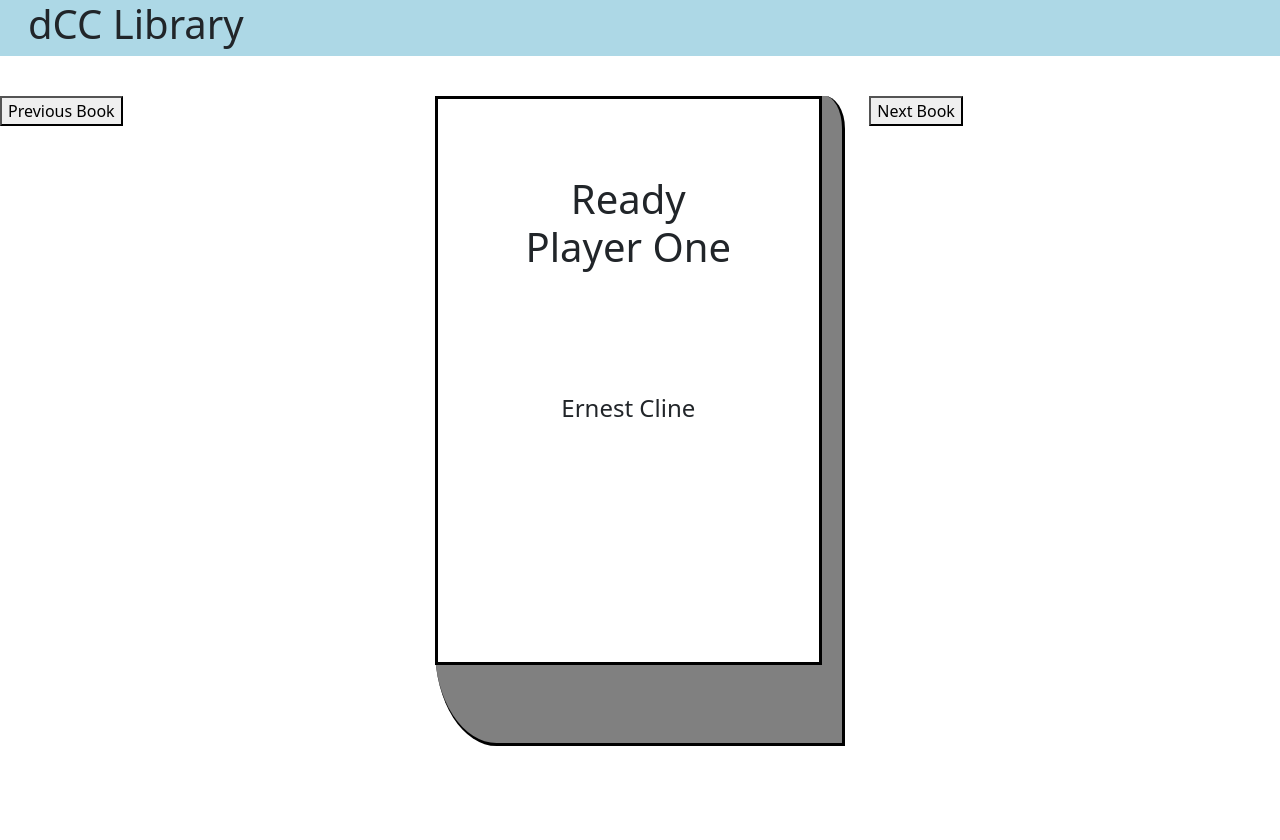
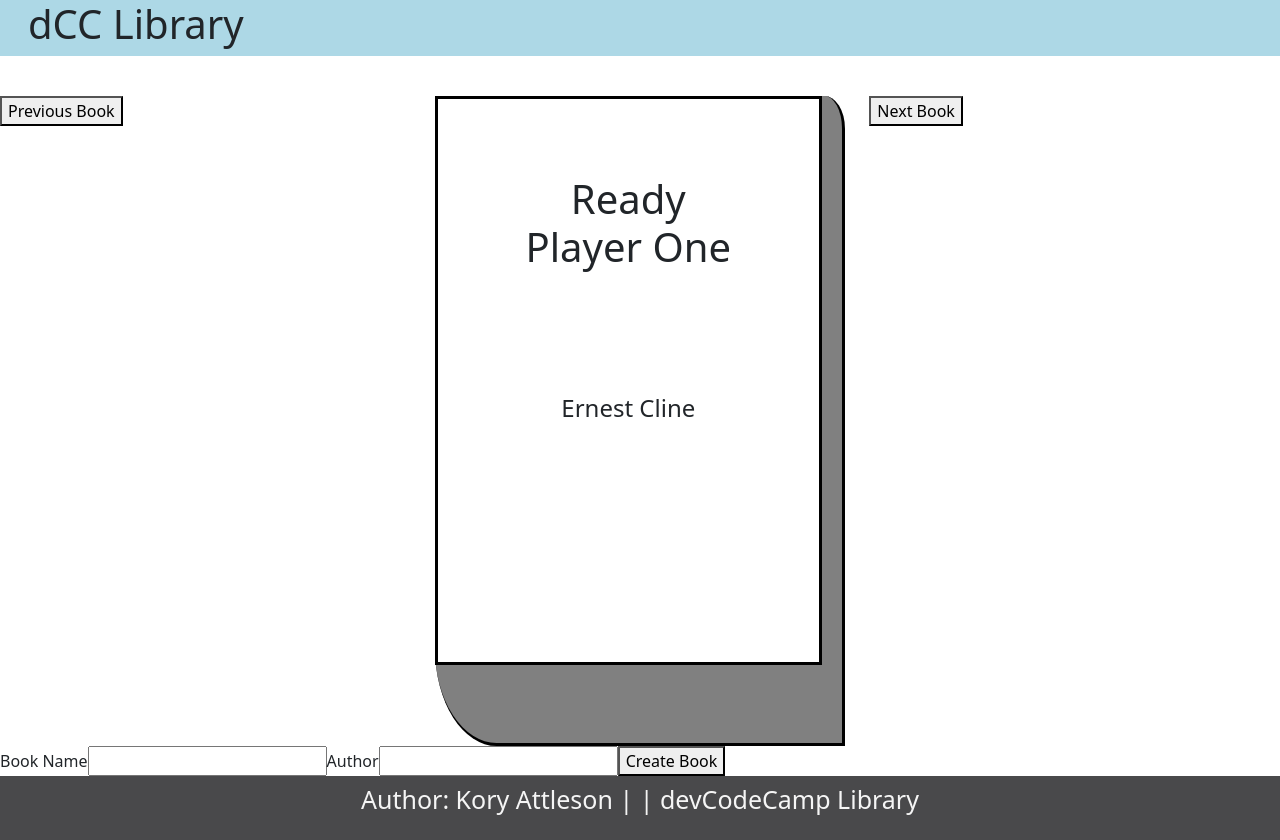
Before and after one commit to Shoulders93/DCCLibrary, a React (Create React App) app: page / in a window 1280 px wide. Before the commit the page ends 800 px from the top, so only its background shows below. Built offline with nearby package versions, Linux system fonts and the light colour scheme.

Commit message:
Created and Completed the CreateBook Component

```diff
--- a/src/components/App.css
+++ b/src/components/App.css
@@ -14,3 +14,10 @@
 .row-space {
     margin-bottom: 2em;
 }
+footer{
+    text-align:center;
+    font-size: 25px;
+    padding: 5px;
+    background-color: #49494b;
+    color: whitesmoke;
+}
--- a/src/components/App.jsx
+++ b/src/components/App.jsx
@@ -2,6 +2,7 @@ import React, {Component} from 'react';
 import './App.css'
 import TitleBar from './TitleBar/TitleBar';
 import BookViewer from './BookViewer/BookViewer';
+import BookCreator from './BookCreator/BookCreator';
 
 class App extends Component {
     constructor(props){
@@ -38,11 +39,23 @@ class App extends Component {
         });
     }
 
+    createBook = (newBook) => {
+        console.log('From the createBook on App component', newBook);
+        this.books.push(newBook);
+        this.setState({
+            bookNumber: this.books.length -1
+        })
+    }
+
     render(){
         return (
             <div className="containter-fluid">
                 <TitleBar />
                 <BookViewer book={this.books[this.state.bookNumber]} nextBook={this.goToNextBook} previousBook={this.goToPreviousBook} />
+                <BookCreator createNewBook={this.createBook} />
+                <footer>
+                    <p>Author: Kory Attleson | | devCodeCamp Library</p>
+                </footer>
             </div>
         )
     }
--- /dev/null
+++ b/src/components/BookCreator/BookCreator.jsx
@@ -0,0 +1,36 @@
+import React, { Component } from 'react';
+
+class BookCreator extends Component {
+    constructor(props) {
+        super(props);
+        this.state = {
+            title: '',
+            author: '',
+         }
+    }
+
+    hangleChange = (event) => {
+        this.setState({
+            [event.target.name]: event.target.value
+        })
+    }
+
+    hangleSubmit = (event) => {
+        event.preventDefault();
+        this.props.createNewBook(this.state)
+    }
+
+    render() {
+        return (
+            <form onSubmit={this.hangleSubmit}>
+                <label> Book Name</label>
+                <input name="title" onChange ={this.hangleChange} value={this.state.title}/>
+                <label> Author</label>
+                <input name="author" onChange ={this.hangleChange} value ={this.state.author}/>
+                <button type="submit">Create Book</button>
+            </form>
+         );
+    }
+}
+
+export default BookCreator;
```
Also changed, not shown: src/components/BookCreator/BookCreator.css (added).
